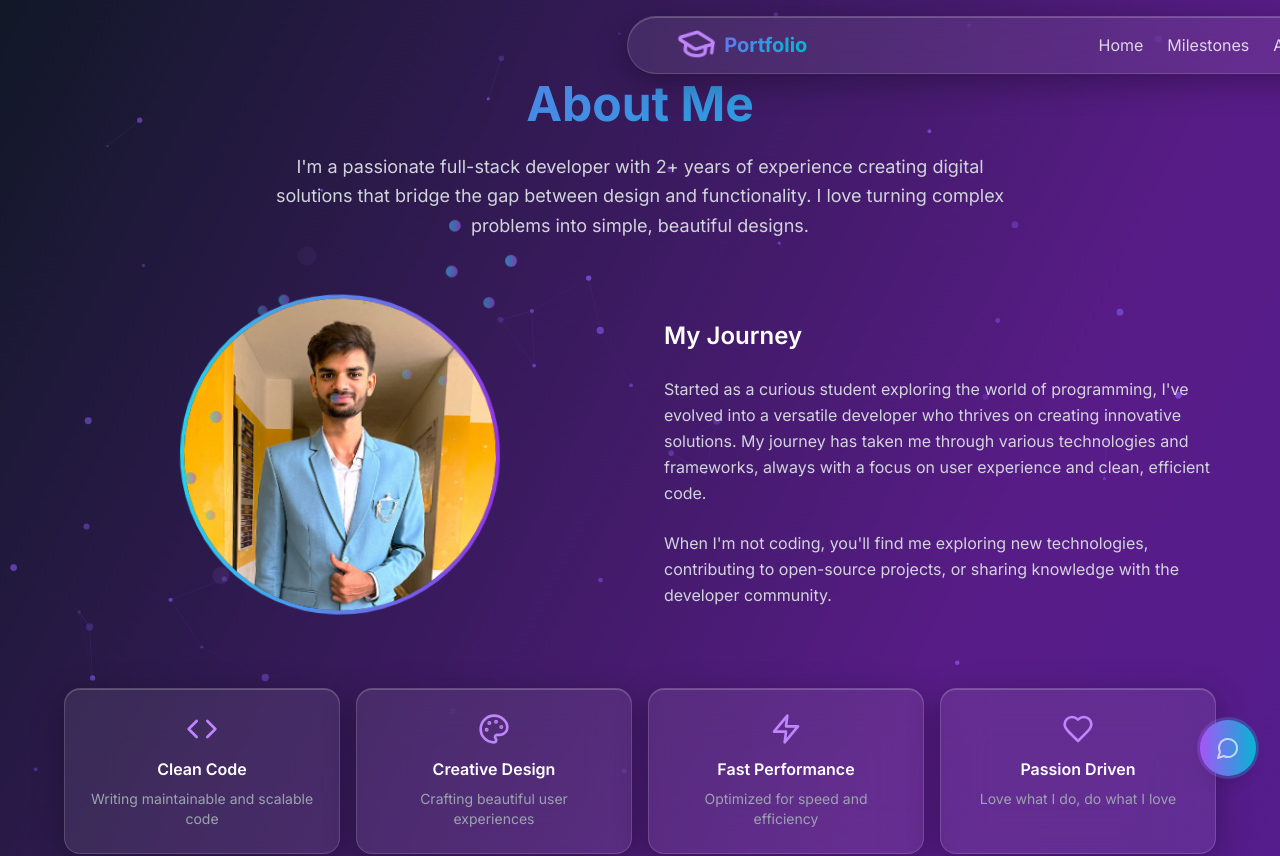
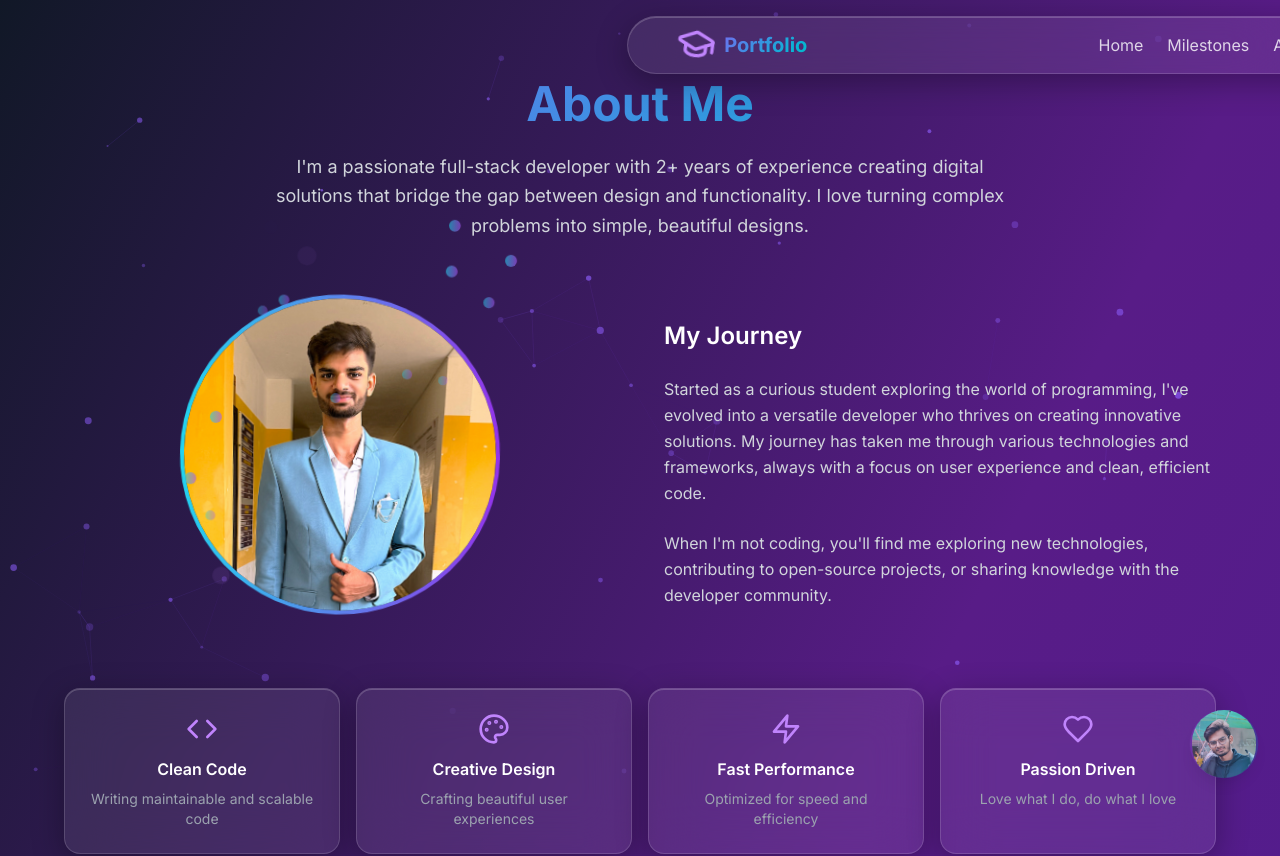
Before and after one commit to SumanthSV/sumanth, a React (Vite) app: page /aboutme in a window 1280 px wide. Shown: the top 856 px of the page. Built offline with nearby package versions, Linux system fonts and the light colour scheme.

Commit message:
chat-bot

```diff
--- a/src/components/ChatButton.tsx
+++ b/src/components/ChatButton.tsx
@@ -9,11 +9,12 @@ interface ChatButtonProps {
 
 const ChatButton: React.FC<ChatButtonProps> = ({ isOpen, onClick }) => {
   return (
-    <motion.button
+    <div>
+        <motion.button
       onClick={onClick}
       whileHover={{ scale: 1.1, y: -2 }}
       whileTap={{ scale: 0.9 }}
-      className="fixed bottom-6 right-6 w-14 h-14 bg-gradient-to-r from-purple-500 to-cyan-500 rounded-full shadow-lg hover:shadow-xl hover:shadow-purple-500/25 transition-all duration-300 z-50 flex items-center justify-center group"
+      className="fixed bottom-6 right-6 w-16 h-16 bg-gradient-to-r from-purple-500 to-cyan-500 rounded-full shadow-lg hover:shadow-xl hover:shadow-purple-500/25 transition-all duration-300 z-50 flex items-center justify-center group"
       initial={{ scale: 0, opacity: 0 }}
       animate={{ scale: 1, opacity: 1 }}
       transition={{
@@ -24,22 +25,30 @@ const ChatButton: React.FC<ChatButtonProps> = ({ isOpen, onClick }) => {
       }}
     >
       <motion.div
-        animate={{ rotate: isOpen ? 180 : 0 }}
-        transition={{ duration: 0.3 }}
+        animate={{ rotate: isOpen ? 45 : 0 }}
+        transition={{ duration: 0.8 }}
       >
         {isOpen ? (
-          <X className="w-6 h-6 text-white" />
-        ) : (
-          <MessageCircle className="w-6 h-6 text-white" />
-        )}
+            <img
+                src='/Chatbot.jpg'
+                alt="Close Chat"
+                className="w-18 h-18 rounded-full object-cover"
+            />
+            ) : (
+            <img
+                src="/Chatbot.jpg"
+                alt="Open Chat"
+                className="w-18 h-18 rounded-full object-cover"
+            />
+            )}
       </motion.div>
 
       {/* Pulse animation when closed */}
       {!isOpen && (
         <motion.div
           className="absolute inset-0 rounded-full bg-gradient-to-r from-purple-500 to-cyan-500"
-          animate={{ scale: [1, 1.2, 1], opacity: [0.7, 0, 0.7] }}
-          transition={{ duration: 2, repeat: Infinity }}
+          animate={{ scale: [1, 1.2, 1], opacity: [0.3, 0, 0.3] }}
+          transition={{ duration: 3, repeat: Infinity }}
         />
       )}
 
@@ -53,6 +62,8 @@ const ChatButton: React.FC<ChatButtonProps> = ({ isOpen, onClick }) => {
         <div className="absolute top-1/2 -right-1 transform -translate-y-1/2 w-2 h-2 bg-gray-900 rotate-45" />
       </motion.div>
     </motion.button>
+    </div>
+
   );
 };
 
```
Also changed, not shown: public/Chatbot.jpg (added).
